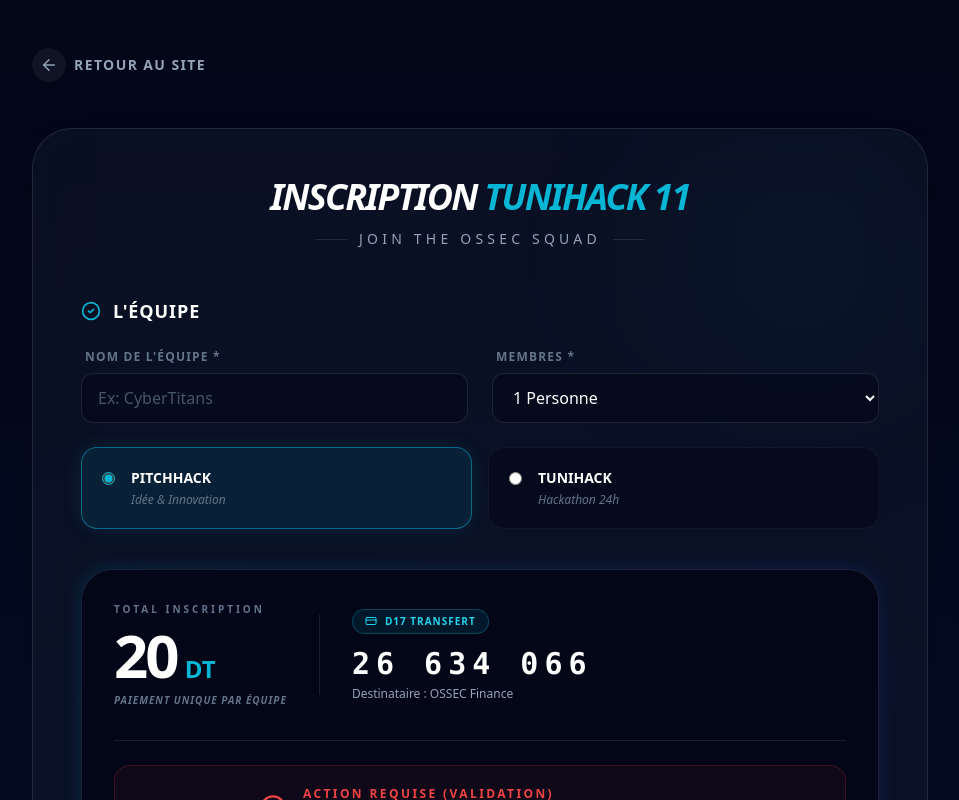
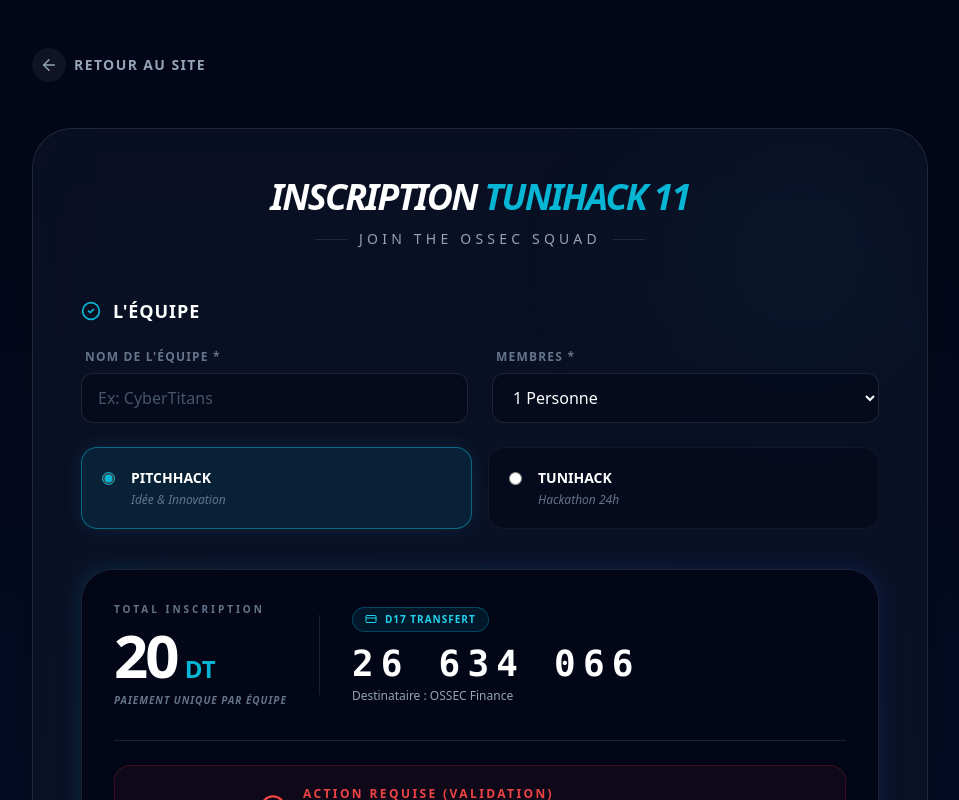
Before and after one commit to Farahgrissa/tunihack-form, a React (Vite) app: page /register in a window 1280 px wide. Shown: the top 800 px of the page, without its empty margins (160-1119 px from the left). Built offline with nearby package versions, Linux system fonts and the light colour scheme.

Commit message:
ajustement de Home page

```diff
--- a/src/pages/Register.jsx
+++ b/src/pages/Register.jsx
@@ -155,7 +155,9 @@
                         <CreditCard size={12} className="text-cyan-400" />
                         <span className="text-[10px] font-bold text-cyan-400 uppercase tracking-widest">D17 Transfert</span>
                       </div>
-                      <p className="text-3xl font-mono font-black text-white tracking-[0.2em] mb-1">26 634 066</p>
+<p className="text-[7vw] md:text-4xl font-mono font-black text-white tracking-tight md:tracking-[0.2em] mb-1 whitespace-nowrap overflow-hidden text-ellipsis">
+  26 634 066
+</p>
                       <p className="text-xs text-slate-400 font-medium">Destinataire : OSSEC Finance</p>
                     </div>
 
```
